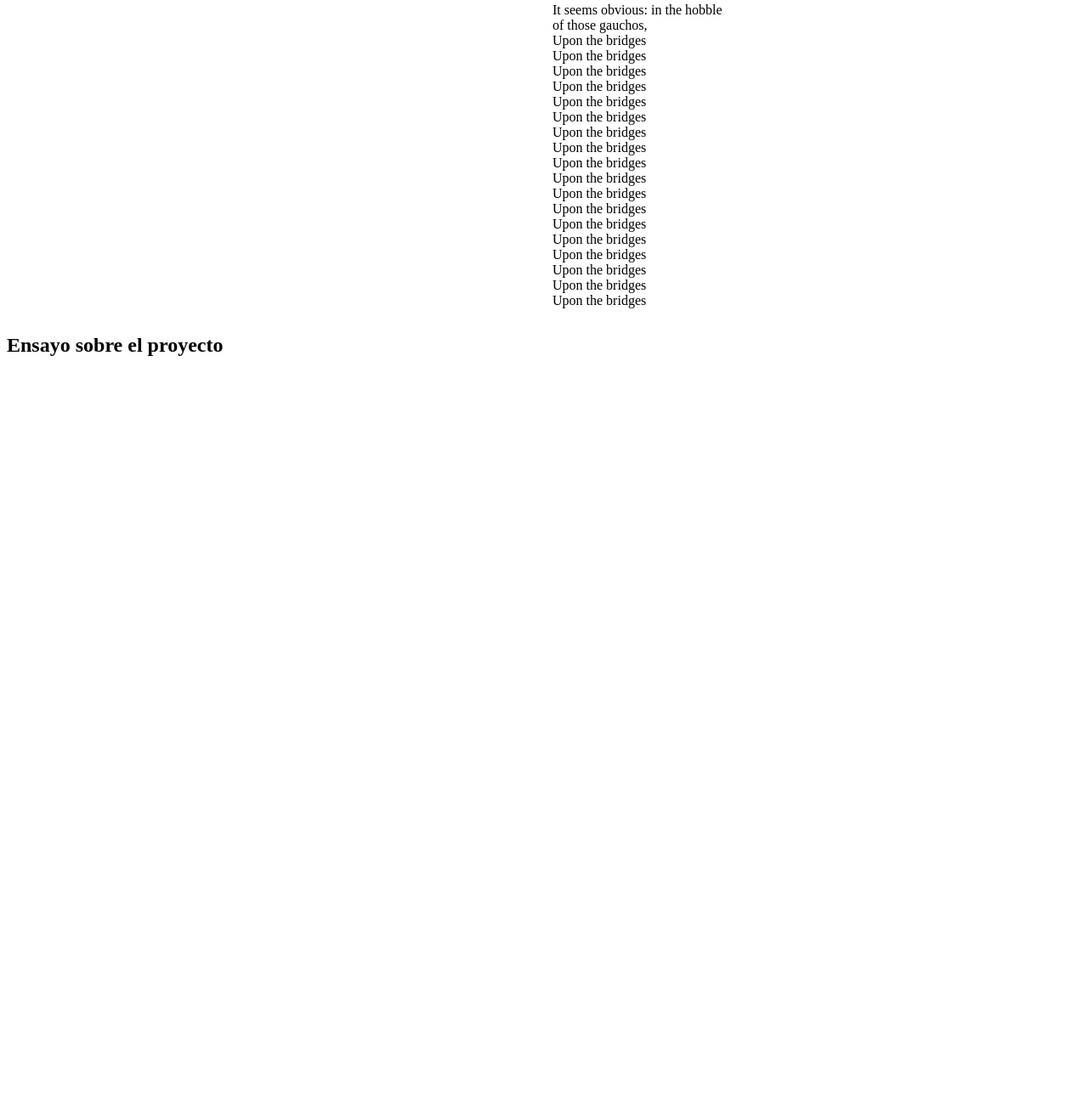
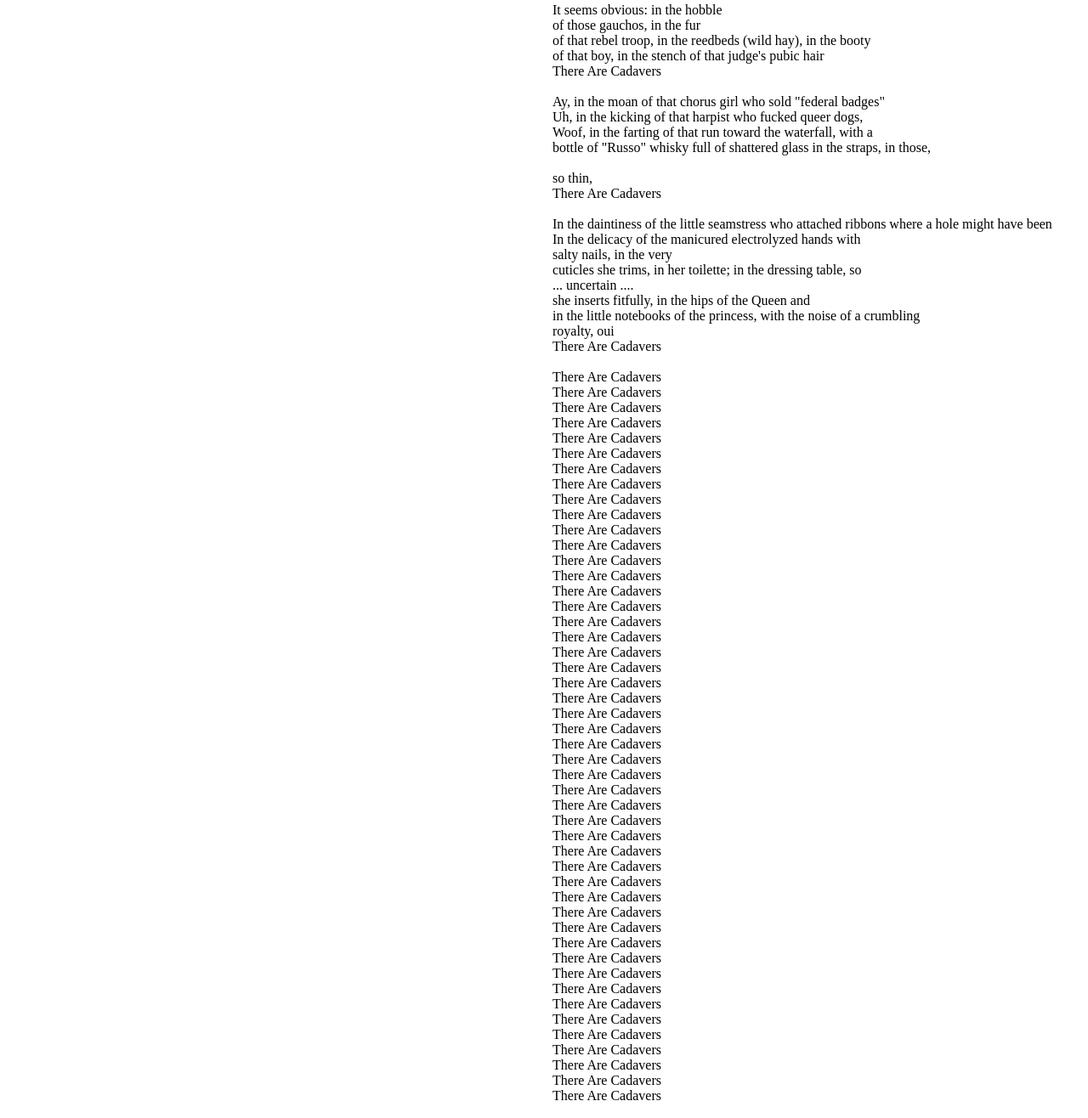
Before and after one commit to tiffanylchou/span2150, a plain HTML site: page index.html in a window 1280 px wide. Shown: the part 1624-2940 px from the top of the page at 85% size. Before the commit the page ends 2063 px from the top, so only its background shows below. Drawn offline with Linux system fonts and the light colour scheme.

Commit message:
Update index.html

```diff
--- a/index.html
+++ b/index.html
@@ -263,25 +263,77 @@
     <div class="englishtranslation">There Are Cadavers </div> <br>
     <br>
     <div class="englishtranslation">It seems obvious: in the hobble </div> <br>
-    <div class="englishtranslation">of those gauchos,  </div> <br>
-    <div class="englishtranslation">Upon the bridges </div> <br>
-    <div class="englishtranslation">Upon the bridges </div> <br>
-    <div class="englishtranslation">Upon the bridges </div> <br>
-    <div class="englishtranslation">Upon the bridges </div> <br>
-    <div class="englishtranslation">Upon the bridges </div> <br>
-    <div class="englishtranslation">Upon the bridges </div> <br>
-    <div class="englishtranslation">Upon the bridges </div> <br>
-    <div class="englishtranslation">Upon the bridges </div> <br>
-    <div class="englishtranslation">Upon the bridges </div> <br>
-    <div class="englishtranslation">Upon the bridges </div> <br>
-    <div class="englishtranslation">Upon the bridges </div> <br>
-    <div class="englishtranslation">Upon the bridges </div> <br>
-    <div class="englishtranslation">Upon the bridges </div> <br>
-    <div class="englishtranslation">Upon the bridges </div> <br>
-    <div class="englishtranslation">Upon the bridges </div> <br>
-    <div class="englishtranslation">Upon the bridges </div> <br>
-    <div class="englishtranslation">Upon the bridges </div> <br>
-    <div class="englishtranslation">Upon the bridges </div> <br>
+    <div class="englishtranslation">of those gauchos, in the fur </div> <br>
+    <div class="englishtranslation">of that rebel troop, in the reedbeds (wild hay), in the booty </div> <br>
+    <div class="englishtranslation">of that boy, in the stench of that judge's pubic hair </div> <br>
+    <div class="englishtranslation">There Are Cadavers </div> <br>
+    <br>
+    <div class="englishtranslation">Ay, in the moan of that chorus girl who sold "federal badges" </div> <br>
+    <div class="englishtranslation">Uh, in the kicking of that harpist who fucked queer dogs, </div> <br>
+    <div class="englishtranslation">Woof, in the farting of that run toward the waterfall, with a </div> <br>
+    <div class="englishtranslation">bottle of "Russo" whisky full of shattered glass in the straps, in those, </div> <br>
+    <br>
+    <div class="englishtranslation">so thin, </div> <br>
+    <div class="englishtranslation">There Are Cadavers </div> <br>
+    <br>
+    <div class="englishtranslation">In the daintiness of the little seamstress who attached ribbons where a hole might have been </div> <br>
+    <div class="englishtranslation">In the delicacy of the manicured electrolyzed hands with </div> <br>
+    <div class="englishtranslation">salty nails, in the very </div> <br>
+    <div class="englishtranslation">cuticles she trims, in her toilette; in the dressing table, so </div> <br>
+    <div class="englishtranslation">... uncertain .... </div> <br>
+    <div class="englishtranslation">she inserts fitfully, in the hips of the Queen and </div> <br>
+    <div class="englishtranslation">in the little notebooks of the princess, with the noise of a crumbling </div> <br>
+    <div class="englishtranslation">royalty, oui </div> <br>
+    <div class="englishtranslation">There Are Cadavers </div> <br>
+    <br>
+    <div class="englishtranslation">There Are Cadavers </div> <br>
+    <div class="englishtranslation">There Are Cadavers </div> <br>
+    <div class="englishtranslation">There Are Cadavers </div> <br>
+    <div class="englishtranslation">There Are Cadavers </div> <br>
+    <div class="englishtranslation">There Are Cadavers </div> <br>
+    <div class="englishtranslation">There Are Cadavers </div> <br>
+    <div class="englishtranslation">There Are Cadavers </div> <br>
+    <div class="englishtranslation">There Are Cadavers </div> <br>
+    <div class="englishtranslation">There Are Cadavers </div> <br>
+    <div class="englishtranslation">There Are Cadavers </div> <br>
+    <div class="englishtranslation">There Are Cadavers </div> <br>
+    <div class="englishtranslation">There Are Cadavers </div> <br>
+    <div class="englishtranslation">There Are Cadavers </div> <br>
+    <div class="englishtranslation">There Are Cadavers </div> <br>
+    <div class="englishtranslation">There Are Cadavers </div> <br>
+    <div class="englishtranslation">There Are Cadavers </div> <br>
+    <div class="englishtranslation">There Are Cadavers </div> <br>
+    <div class="englishtranslation">There Are Cadavers </div> <br>
+    <div class="englishtranslation">There Are Cadavers </div> <br>
+    <div class="englishtranslation">There Are Cadavers </div> <br>
+    <div class="englishtranslation">There Are Cadavers </div> <br>
+    <div class="englishtranslation">There Are Cadavers </div> <br>
+    <div class="englishtranslation">There Are Cadavers </div> <br>
+    <div class="englishtranslation">There Are Cadavers </div> <br>
+    <div class="englishtranslation">There Are Cadavers </div> <br>
+    <div class="englishtranslation">There Are Cadavers </div> <br>
+    <div class="englishtranslation">There Are Cadavers </div> <br>
+    <div class="englishtranslation">There Are Cadavers </div> <br>
+    <div class="englishtranslation">There Are Cadavers </div> <br>
+    <div class="englishtranslation">There Are Cadavers </div> <br>
+    <div class="englishtranslation">There Are Cadavers </div> <br>
+    <div class="englishtranslation">There Are Cadavers </div> <br>
+    <div class="englishtranslation">There Are Cadavers </div> <br>
+    <div class="englishtranslation">There Are Cadavers </div> <br>
+    <div class="englishtranslation">There Are Cadavers </div> <br>
+    <div class="englishtranslation">There Are Cadavers </div> <br>
+    <div class="englishtranslation">There Are Cadavers </div> <br>
+    <div class="englishtranslation">There Are Cadavers </div> <br>
+    <div class="englishtranslation">There Are Cadavers </div> <br>
+    <div class="englishtranslation">There Are Cadavers </div> <br>
+    <div class="englishtranslation">There Are Cadavers </div> <br>
+    <div class="englishtranslation">There Are Cadavers </div> <br>
+    <div class="englishtranslation">There Are Cadavers </div> <br>
+    <div class="englishtranslation">There Are Cadavers </div> <br>
+    <div class="englishtranslation">There Are Cadavers </div> <br>
+    <div class="englishtranslation">There Are Cadavers </div> <br>
+    <div class="englishtranslation">There Are Cadavers </div> <br>
+    <div class="englishtranslation">There Are Cadavers </div> <br>
   </div>
 </div>
 
```
